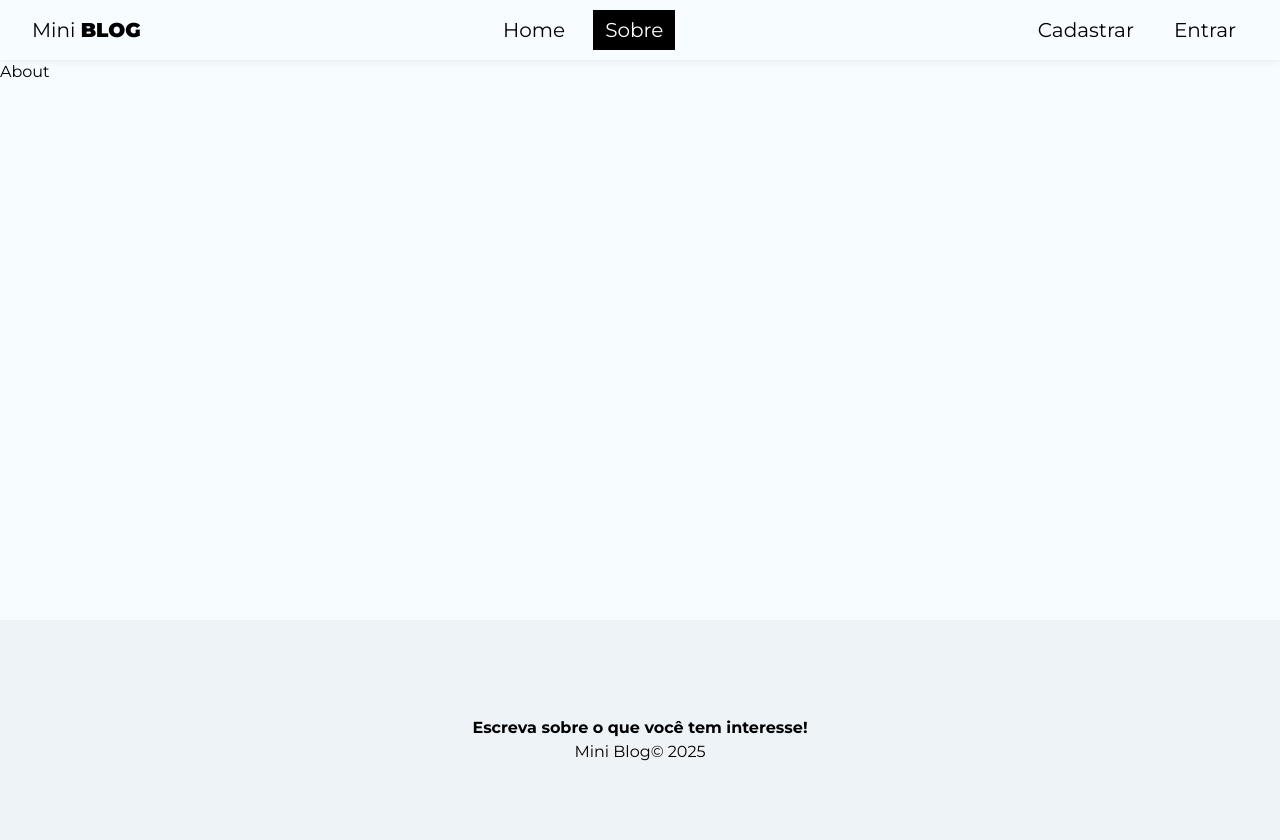
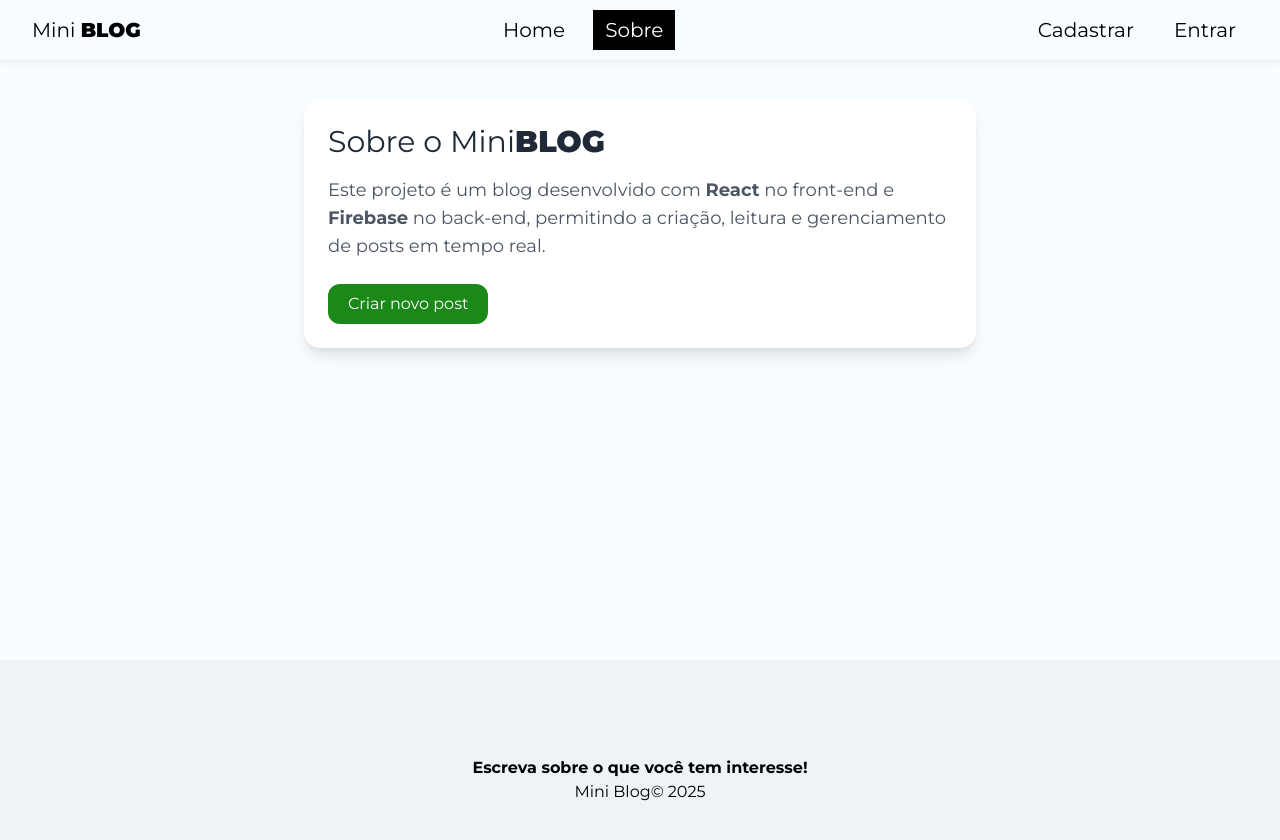
Before and after one commit to WeldonPereira/miniblog, a React (Create React App) app: page /about in a window 1280 px wide. Shown: the top 840 px of the page. Built offline with nearby package versions, Linux system fonts and the light colour scheme; no server answers.

Commit message:
style: estilizar página about

```diff
--- a/src/pages/About/About.js
+++ b/src/pages/About/About.js
@@ -1,8 +1,25 @@
+import { Link } from "react-router-dom";
 
 const About = () => {
   return (
-    <div>About</div>
-  )
-}
+    <div className="max-w-2xl mx-auto mt-10 p-6 bg-white rounded-2xl shadow-lg">
+      <h2 className="text-3xl  text-gray-800 mb-4">
+        Sobre o Mini<span className="font-black uppercase">Blog</span>
+      </h2>
+      <p className="text-gray-600 text-lg mb-6">
+        Este projeto é um blog desenvolvido com <strong>React</strong> no
+        front-end e <strong>Firebase</strong> no back-end, permitindo a criação,
+        leitura e gerenciamento de posts em tempo real.
+      </p>
+      <Link
+        to="/posts/create"
+        className="inline-block px-5 py-2 text-white rounded-xl hover:bg-green-400 transition"
+        style={{ backgroundColor: "#1a8918" }}
+      >
+        Criar novo post
+      </Link>
+    </div>
+  );
+};
 
-export default About
+export default About;
```
